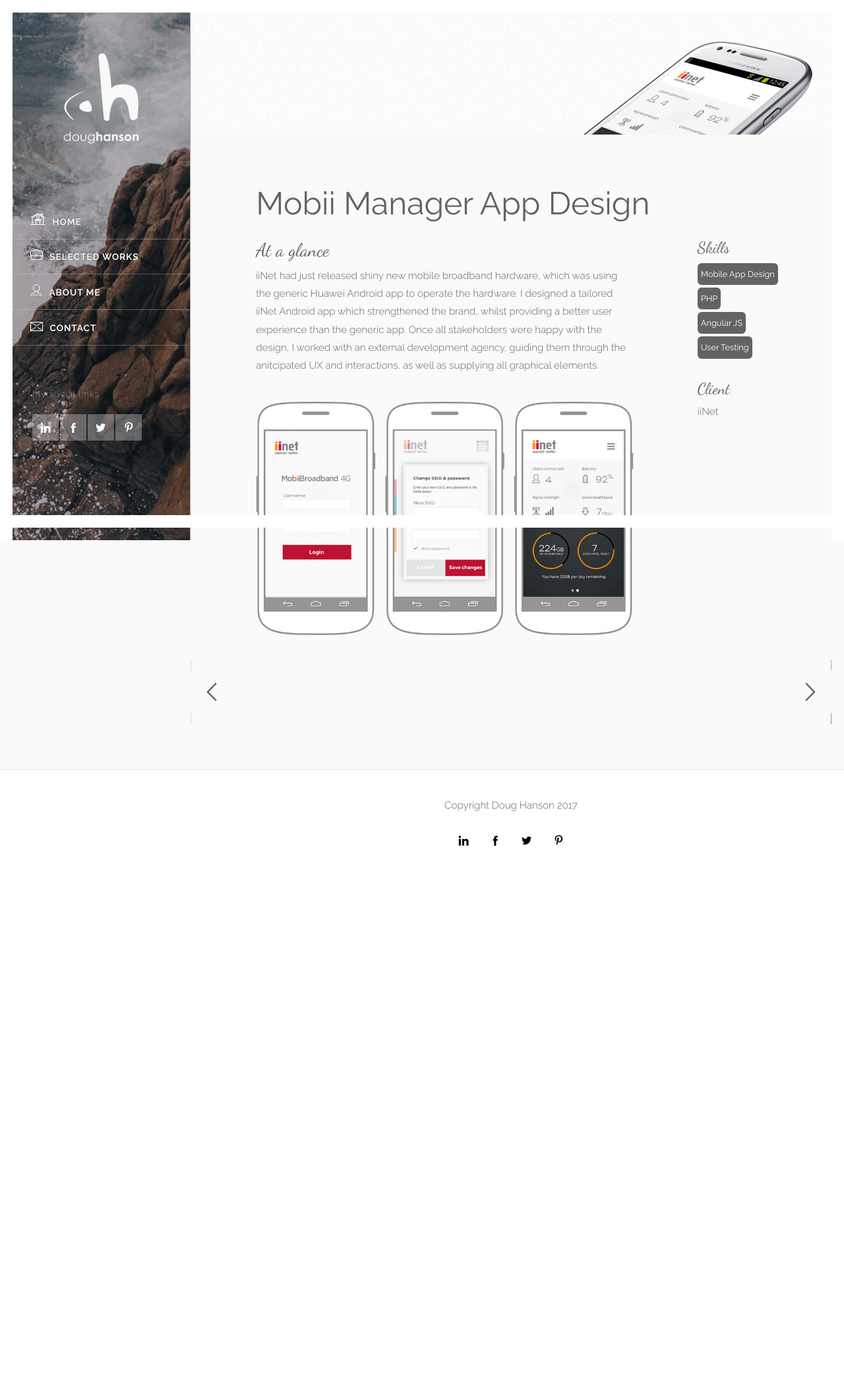
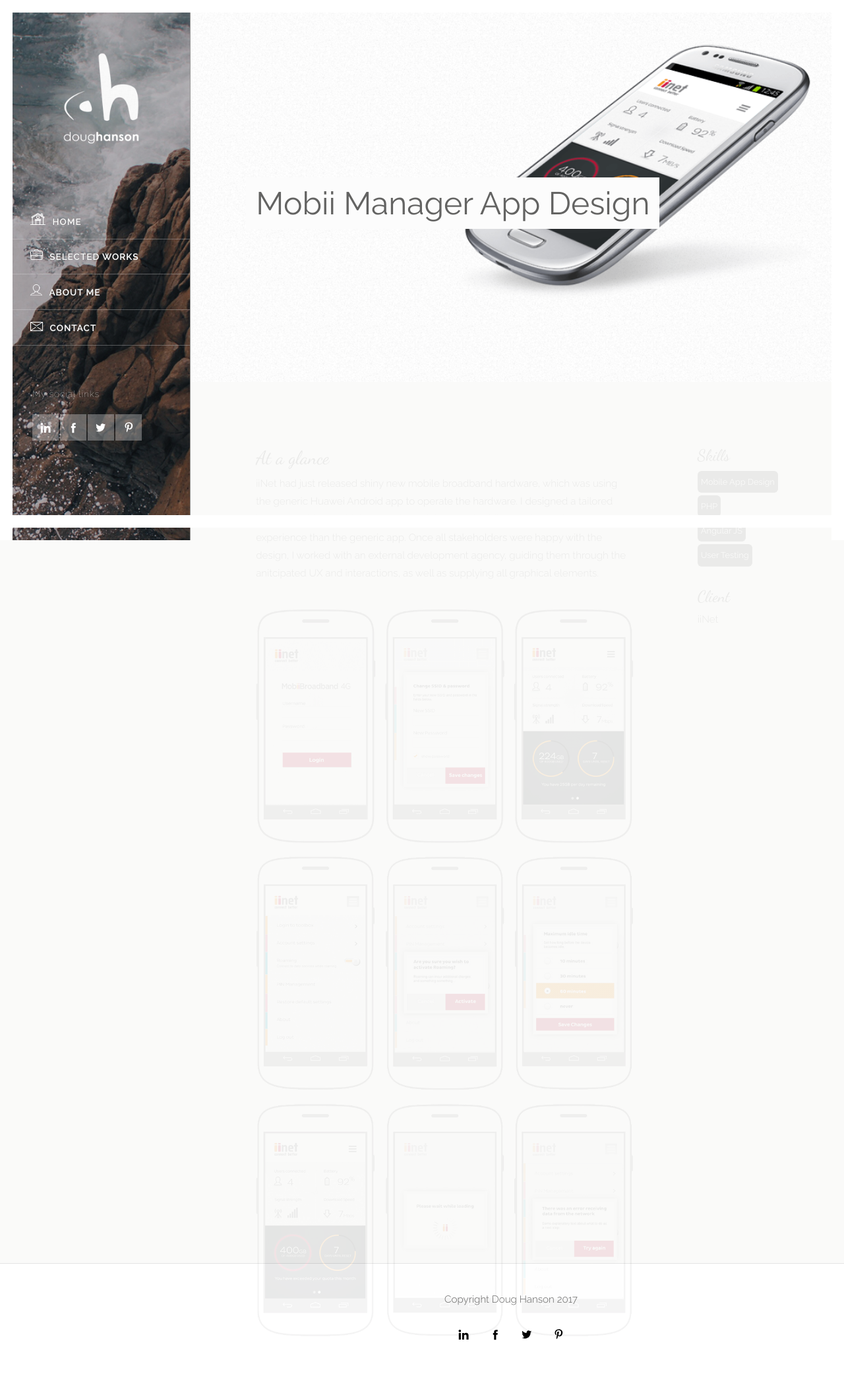
Before and after one commit to dougHanson/dougRepo, a PHP site: page /mobii-manager.php in a window 1280 px wide. Shown: the whole page at 66% size. Before the commit the page ends 1283 px from the top, so only its background shows below. Run offline with PHP 8.4, Linux system fonts and the light colour scheme; some libraries are stand-ins or nearby versions.

Commit message:
mobii images

```diff
--- a/mobii-manager.php
+++ b/mobii-manager.php
@@ -84,7 +84,9 @@
 							<!-- copy -->
 							<p class="h3 subheading padding-0 margin-0">At a glance</p>
 							<p class="margin-bottom-40">iiNet had just released  shiny new mobile broadband hardware, which was using the generic Huawei Android app to operate the hardware. I designed a tailored iiNet Android app which strengthened the brand, whilst providing a better user experience than the generic app. Once all stakeholders were happy with the design, I worked with an external development agency, guiding them through the anitcipated UX and interactions, as well as supplying all graphical elements.</p>
-							<p><img src="img/mobii-designs.png" alt="" / style="max-width: 100%; float: left;"></p>
+							<p><img src="img/mobii-designs.png" class="margin-bottom-20" alt="" / style="max-width: 100%; float: left;"></p>
+							<p><img src="img/mobii-designs-2.png" class="margin-bottom-20" alt="" / style="max-width: 100%; float: left;"></p>
+							<p><img src="img/mobii-designs-3.png" alt="" / style="max-width: 100%; float: left;"></p>
 							<p class="margin-bottom-40"><!-- --></p>
 
 
```
Also changed, not shown: img/mobii-designs-2.png (added), img/mobii-designs-3.png (added), img/mobii-designs.png, img/mobii-manager-header.jpg (added).
